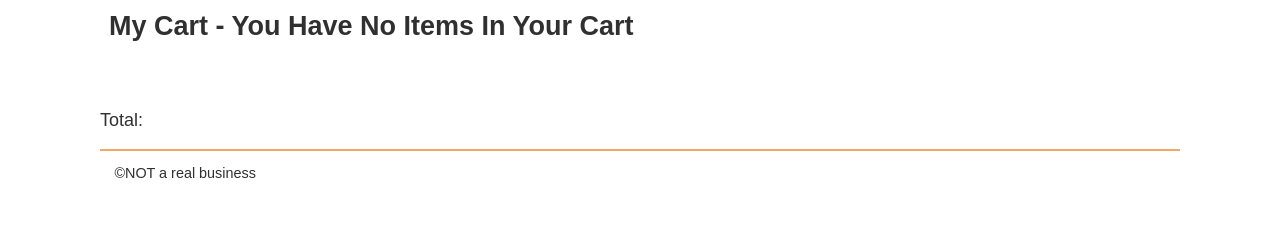
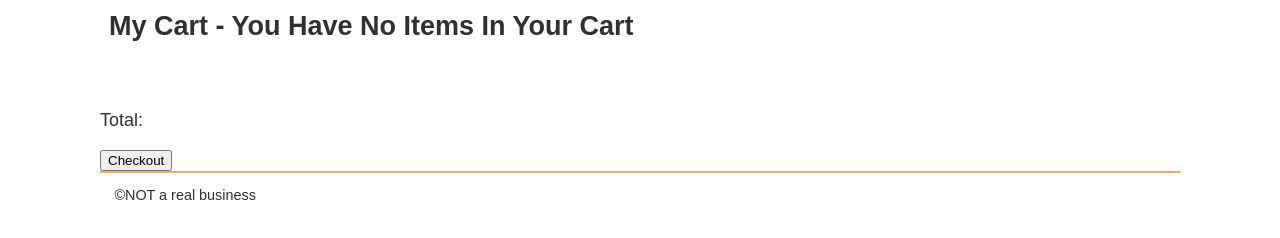
Before and after one commit to cplmills/Sleepoutside, a website: page src/cart/index.html in a window 1280 px wide. Shown: the part 82-320 px from the top of the page. Drawn offline with Linux system fonts and the light colour scheme.

Commit message:
added checkout button to cart page

```diff
--- a/src/cart/index.html
+++ b/src/cart/index.html
@@ -22,7 +22,15 @@
 
         <ul class="product-list"></ul>
       </section>
-      <div class="cart-footer"><p class="cart-total">Total:</p></div>
+      <div class="cart-footer">
+        <div id="#cart-total">
+          <p class="cart-total">Total:</p>
+        </div>
+        <div id="#checkout-btn">
+          <form class="checkout" action="../checkout/index.html">
+            <input type="submit" value="Checkout"></div>
+          </div>
+      </div>
     </main>
 
     <footer id="footer"></footer>
```
